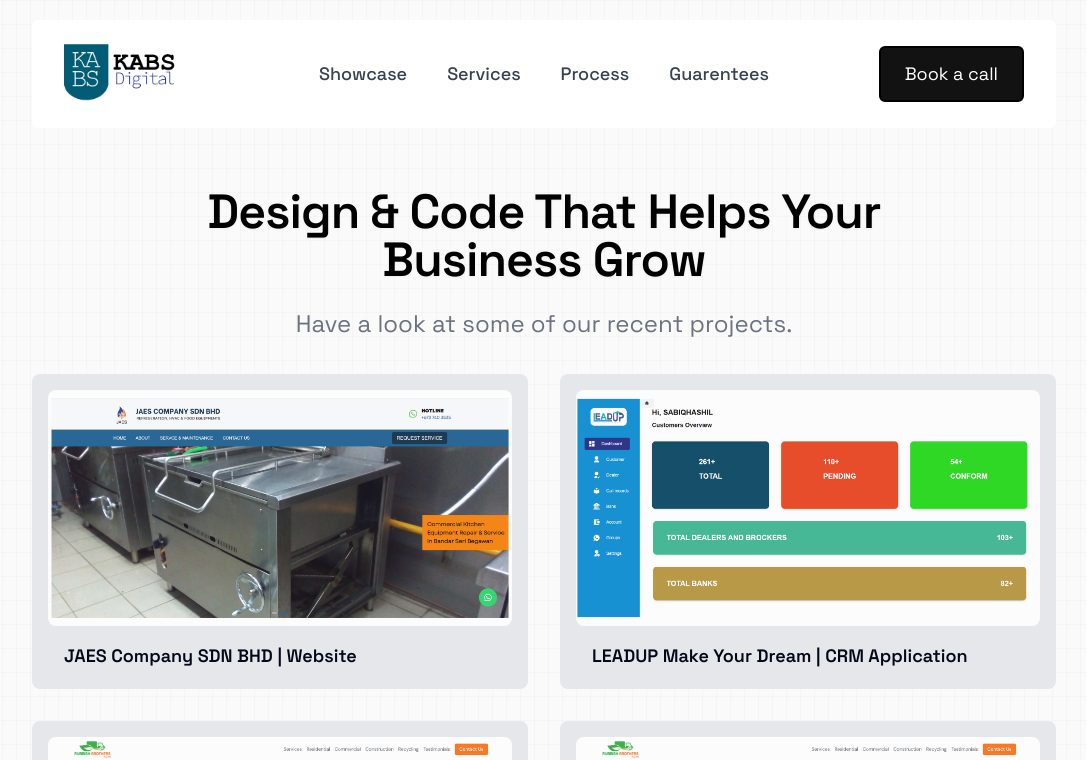
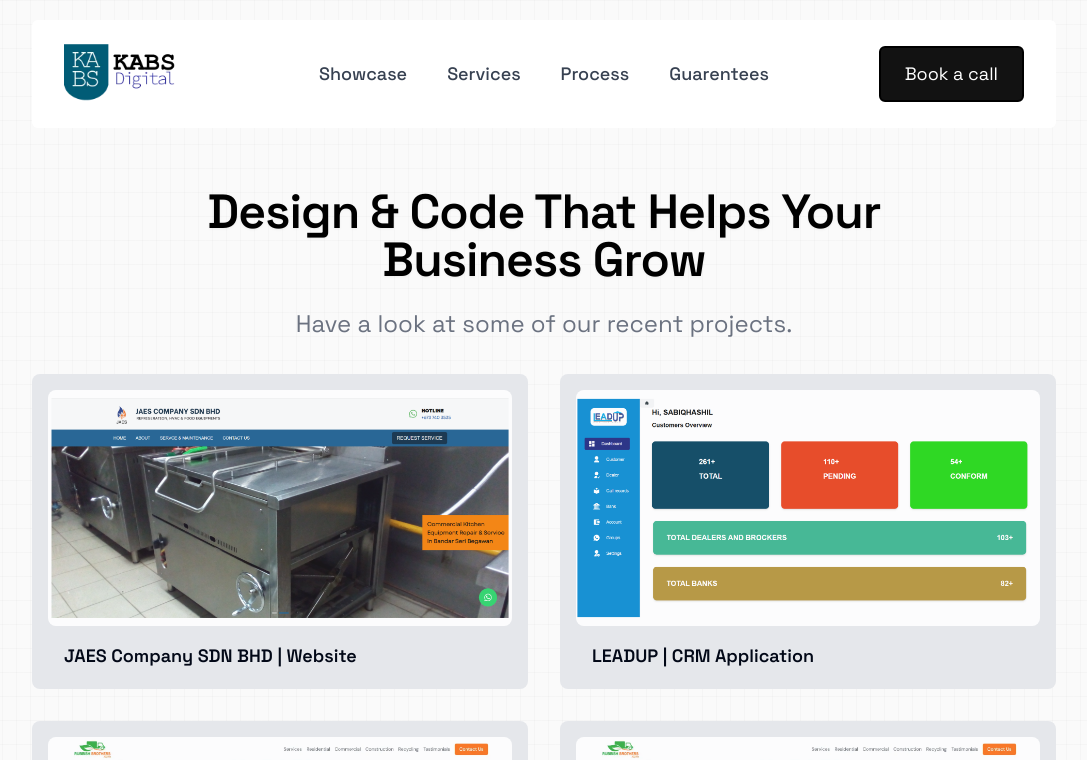
Before and after one commit to SabiqHashil/kabs-digital_website, a Next.js app: page /showcase in a window 1280 px wide. Shown: the top 760 px of the page, without its empty margins (96-1183 px from the left). Built offline with nearby package versions, Linux system fonts and the light colour scheme.

Commit message:
Update blur-fade-demo.tsx

```diff
--- a/components/demos/blur-fade-demo.tsx
+++ b/components/demos/blur-fade-demo.tsx
@@ -12,7 +12,7 @@ const works = [
   {
     background: "bg-gray-200",
     imageUrl: "/images/leadup_ui.png",
-    title: "LEADUP Make Your Dream | CRM Application",
+    title: "LEADUP | CRM Application",
     link: "/#",
   },
   {
```
